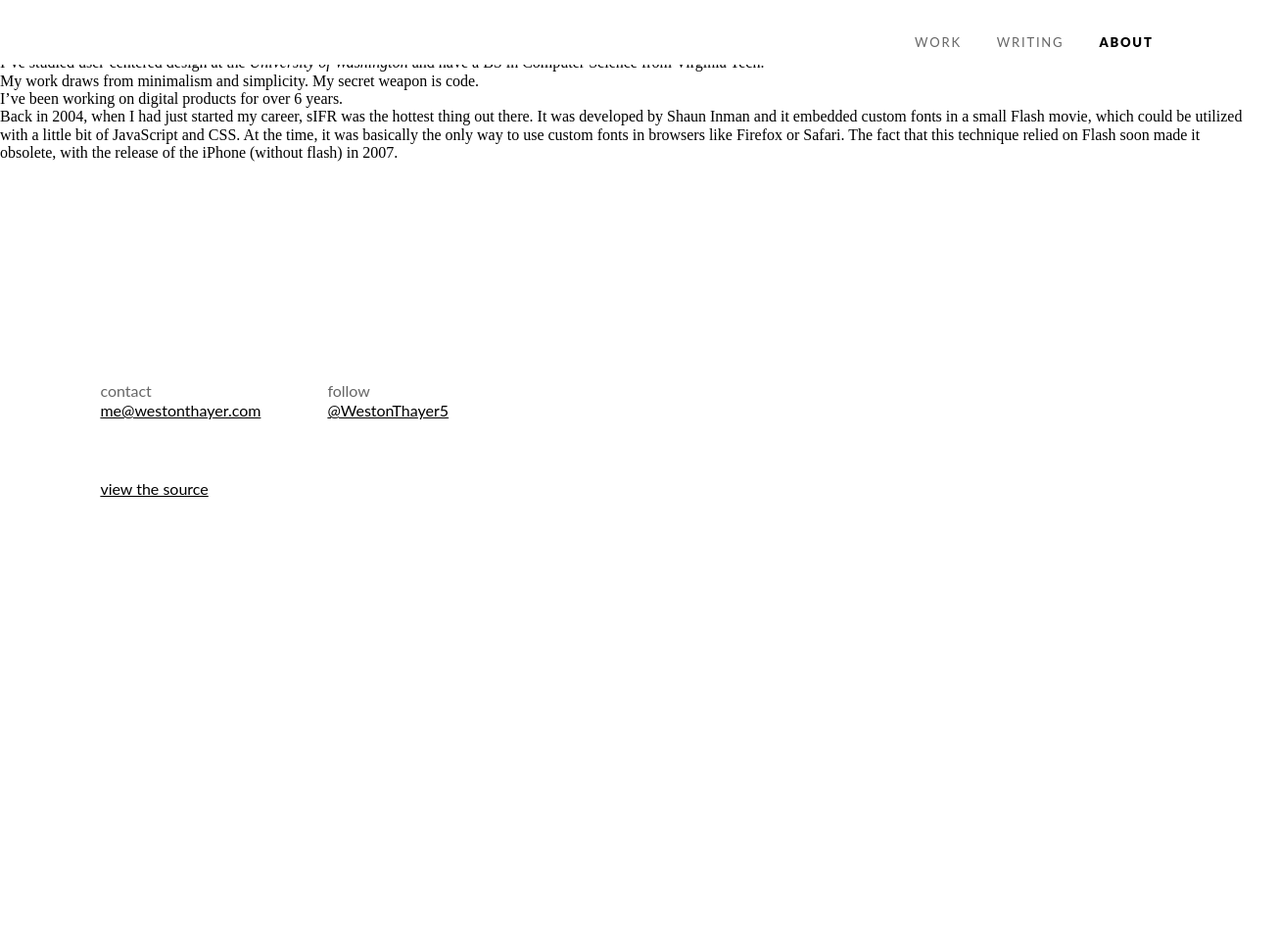
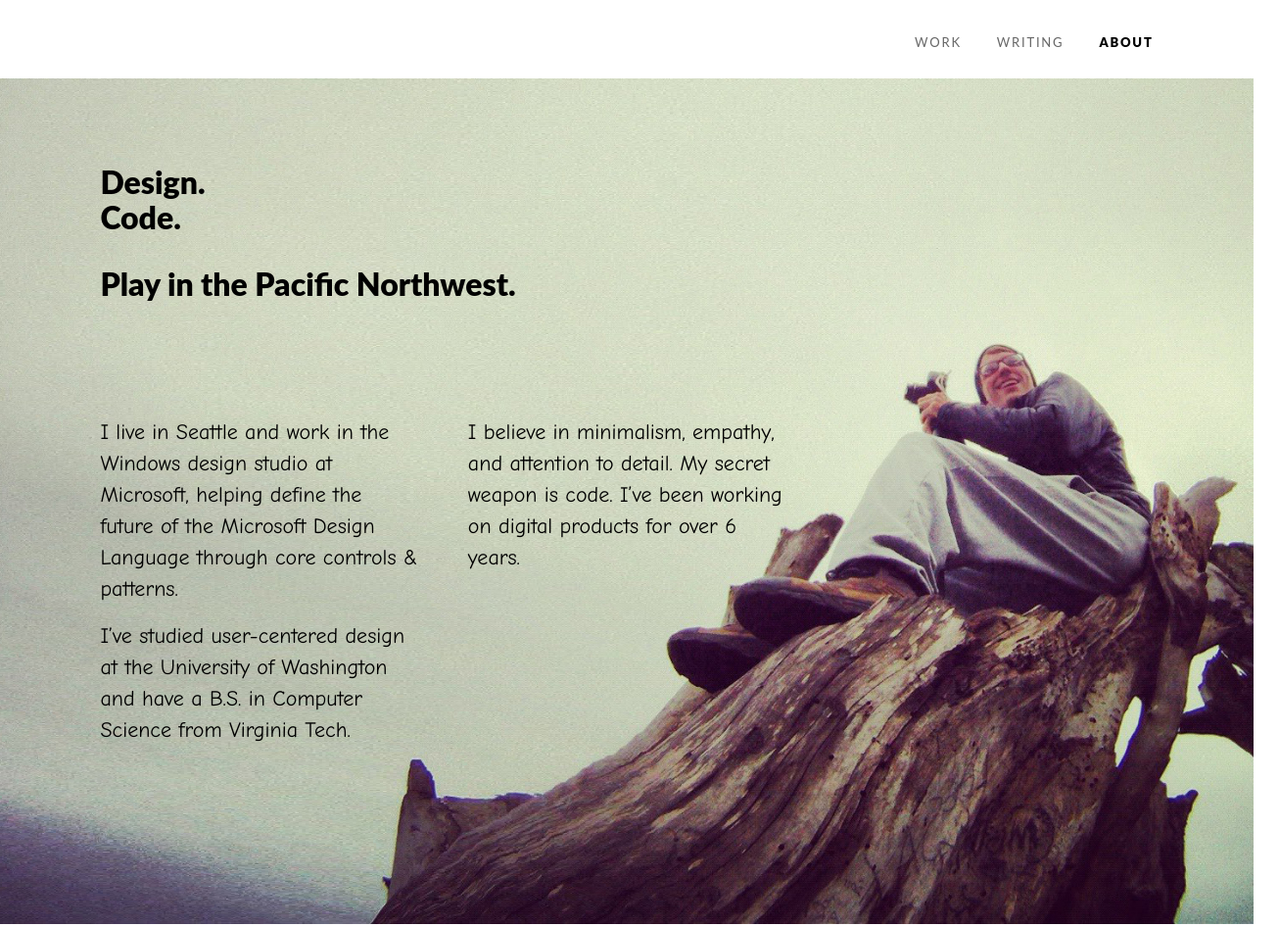
Before and after one commit to WestonThayer/portfolio2, a website: page src/about/index.html in a window 1280 px wide. Shown: the top 946 px of the page at 98% size, 1306 px wide, since content can reach past the window. Before the commit the page ends 800 px from the top, so only its background shows below. Drawn offline with nearby package versions, Linux system fonts and the light colour scheme; files that its build step writes are made by us from their sources.

Commit message:
First pass at /about/

```diff
--- a/src/_scripts/main.js
+++ b/src/_scripts/main.js
@@ -127,5 +127,26 @@
             window.addEventListener("resize", handleResize);
             handleResize();
         })();
+
+        // Manage the focal point of the feature image on the /about/ page
+        (function() {
+            var features = document.getElementsByClassName("about__feature-h1-row");
+
+            function handleResize() {
+                for (var i = 0; i < features.length; i++) {
+                    var feature = features[i];
+
+                    // Only for below md
+                    if (window.innerWidth < 768) {
+                        // Linear interpolation to put the focal point in a good spot
+                        // https://en.wikipedia.org/wiki/Linear_interpolation
+                        feature.style.backgroundSize = (330 + ((100 - 330) * ((window.innerWidth - 320) / (768 - 320)))) + "% auto";
+                    }
+                }
+            }
+
+            window.addEventListener("resize", handleResize);
+            handleResize();
+        })();
     });
 })()
--- a/src/_styles/main.scss
+++ b/src/_styles/main.scss
@@ -18,3 +18,4 @@
 @import "templates/post";
 
 @import "pages/home";
+@import "pages/about";
--- /dev/null
+++ b/src/_styles/pages/_about.scss
@@ -0,0 +1,145 @@
+.about__feature {
+    @include media-breakpoint-up(md) {
+        margin-top: $grid-rung-height-md * 5;
+    }
+
+    @include media-breakpoint-up(xl) {
+        background-image: url("/assets/about/selfr.jpg");
+        background-position: right top;
+        background-size: cover;
+    }
+}
+
+.about__feature-h1-row {
+    @include media-breakpoint-up(xs) {
+        margin-left: -4%;
+        margin-left: -4vw;
+        margin-right: -4%;
+        margin-right: -4vw;
+
+        background-image: url("/assets/about/selfr.jpg");
+        background-position: right top;
+        // background-size is set in _scripts/main.js dynamically
+    }
+
+    @include media-breakpoint-up(md) {
+        margin-left: -8%;
+        margin-left: -8vw;
+        margin-right: -8%;
+        margin-right: -8vw;
+
+        background-position: right center;
+        background-size: cover;
+    }
+
+    @include media-breakpoint-up(xl) {
+        margin-left: -2%;
+        margin-left: -2vw;
+        margin-right: -2%;
+        margin-right: -2vw;
+
+        background-image: none; // handoff background image to the container
+    }
+}
+
+.about__feature-h1-col {
+    @include media-breakpoint-up(xs) {
+        padding-left: 4%;
+        padding-left: 4vw;
+        padding-right: 4%;
+        padding-right: 4vw;
+    }
+
+    @include media-breakpoint-up(lg) {
+        padding-left: 8%;
+        padding-left: 8vw;
+        padding-right: 8%;
+        padding-right: 8vw;
+    }
+
+    @include media-breakpoint-up(xl) {
+        padding-left: 2%;
+        padding-left: 2vw;
+        padding-right: 2%;
+        padding-right: 2vw;
+    }
+}
+
+.about__feature-h1 {
+    @include type-sans-1();
+
+    @include media-breakpoint-up(xs) {
+        margin: calc-margin-top--type-sans-1("capheight", ($grid-rung-height-xs * 2)) 0 0 0;
+        padding-bottom: calc-margin-bottom--type-sans-1("baseline", ($grid-rung-height-xs * 16));
+    }
+
+    @include media-breakpoint-up(md) {
+        margin: calc-margin-top--type-sans-1("capheight", ($grid-rung-height-md * 6)) 0 0 0;
+        padding-bottom: calc-margin-bottom--type-sans-1("baseline", ($grid-rung-height-md * 6));
+    }
+
+    @include media-breakpoint-up(xl) {
+        padding-bottom: 0;
+    }
+
+    > span {
+        display: block;
+    }
+}
+
+.about__feature-h1-l3 {
+    @include media-breakpoint-up(xs) {
+        margin-top: 30px;
+    }
+
+    @include media-breakpoint-up(md) {
+        margin-top: 32px;
+    }
+}
+
+.about__feature-para p {
+    @include type-serif-2();
+}
+
+.about__feature-para-first {
+    @include media-breakpoint-up(xs) {
+        margin-top: calc-margin-top--type-serif-2("baseline", ($grid-rung-height-xs * 3));
+    }
+
+    @include media-breakpoint-up(md) {
+        margin-top: calc-margin-top--type-serif-2-md("baseline", ($grid-rung-height-md * 5));
+    }
+
+    @include media-breakpoint-up(xl) {
+        margin-top: (calc-margin-bottom--type-sans-1("baseline", ($grid-rung-height-md * 1)) + calc-margin-top--type-serif-2-md("baseline", ($grid-rung-height-md * 8)));
+    }
+}
+
+.about__feature-para-second {
+    @include media-breakpoint-up(xs) {
+        margin-top: (calc-margin-bottom--type-serif-2("baseline", ($grid-rung-height-xs * 1)) + calc-margin-top--type-serif-2("baseline", ($grid-rung-height-xs * 2)));
+    }
+
+    @include media-breakpoint-up(md) {
+        margin-top: calc-margin-top--type-serif-2-md("baseline", ($grid-rung-height-md * 5));
+    }
+
+    @include media-breakpoint-up(xl) {
+        margin-top: (calc-margin-bottom--type-sans-1("baseline", ($grid-rung-height-md * 1)) + calc-margin-top--type-serif-2-md("baseline", ($grid-rung-height-md * 8)));
+    }
+}
+
+.about__feature-para-third {
+    @include media-breakpoint-up(xs) {
+        margin-top: (calc-margin-bottom--type-serif-2("baseline", ($grid-rung-height-xs * 1)) + calc-margin-top--type-serif-2("baseline", ($grid-rung-height-xs * 2)));
+        //padding-bottom: calc-margin-bottom--type-serif-2("baseline", ($grid-rung-height-xs * 8));
+    }
+
+    @include media-breakpoint-up(md) {
+        margin-top: (calc-margin-bottom--type-serif-2-md("baseline", ($grid-rung-height-md * 1)) + calc-margin-top--type-serif-2-md("baseline", ($grid-rung-height-md * 2)));
+    }
+
+    @include media-breakpoint-up(xl) {
+        padding-bottom: calc-margin-bottom--type-serif-2-md("baseline", ($grid-rung-height-md * 12));
+    }
+}
--- a/src/about/index.html
+++ b/src/about/index.html
@@ -1,25 +1,33 @@
 <!DOCTYPE html>
 <html>
     {{> head
-        title="About | Weston Thayer's Portfolio"
-        description="Weston is an interaction designer who codes, living the Pacific Northwest. See his resume and skills."
+        title="About"
+        description="Weston is an interaction designer who codes, living the Pacific Northwest."
     }}
     <body>
         {{> navbar about="true" }}
 
-        <div class="about-bg container-fluid">
-            <div class="row">
-                <div class="col-xs-12">
-                    <h1>I am an Interaction Designer who codes, living in the Pacific Northwest.</h1>
+        <div class="container about__feature">
+            <div class="row about__feature-h1-row">
+                <div class="col-xs-12 about__feature-h1-col">
+                    <h1 class="about__feature-h1">
+                        <span class="about__feature-h1-l1">Design.</span>
+                        <span class="about__feature-h1-l2">Code.</span>
+                        <span class="about__feature-h1-l3">Play in the Pacific Northwest.</span>
+                    </h1>
                 </div>
             </div>
             <div class="row">
-                <div class="col-xs-12">
-                    <p>I work in the Windows design studio at Microsoft, helping define the next generation of the <strong>Windows 10 design language</strong> through core controls &amp; patterns.</p>
-                    <p>I’ve studied user-centered design at the <em>University of Washington</em> and have a BS in Computer Science from Virginia Tech.</p>
-                    <p>My work draws from minimalism and simplicity. My secret weapon is code.</p>
-                    <p>I’ve been working on digital products for over 6 years.</p>
-                    <p>Back in 2004, when I had just started my career, sIFR was the hottest thing out there. It was developed by Shaun Inman and it embedded custom fonts in a small Flash movie, which could be utilized with a little bit of JavaScript and CSS. At the time, it was basically the only way to use custom fonts in browsers like Firefox or Safari. The fact that this technique relied on Flash soon made it obsolete, with the release of the iPhone (without flash) in 2007.</p>
+                <div class="col-xs-12 col-sm-9 col-md-6 col-xl-4 about__feature-para about__feature-para-first">
+                    <p>I live in Seattle and work in the Windows design studio at Microsoft, helping define the future of the Microsoft Design Language through core controls &amp; patterns.</p>
+                </div>
+                <div class="col-xs-12 col-sm-9 col-md-6 col-xl-4 about__feature-para about__feature-para-second">
+                    <p>I believe in minimalism, empathy, and attention to detail. My secret weapon is code. I’ve been working on digital products for over 6 years.</p>
+                </div>
+            </div>
+            <div class="row">
+                <div class="col-xs-12 col-sm-9 col-md-6 col-xl-4 about__feature-para about__feature-para-third">
+                    <p>I’ve studied user-centered design at the University of Washington and have a B.S. in Computer Science from Virginia Tech.</p>
                 </div>
             </div>
         </div>
```
Also changed, not shown: src/assets/about/self_original.jpg (added), src/assets/about/selfr.jpg (added), 2 other files.
